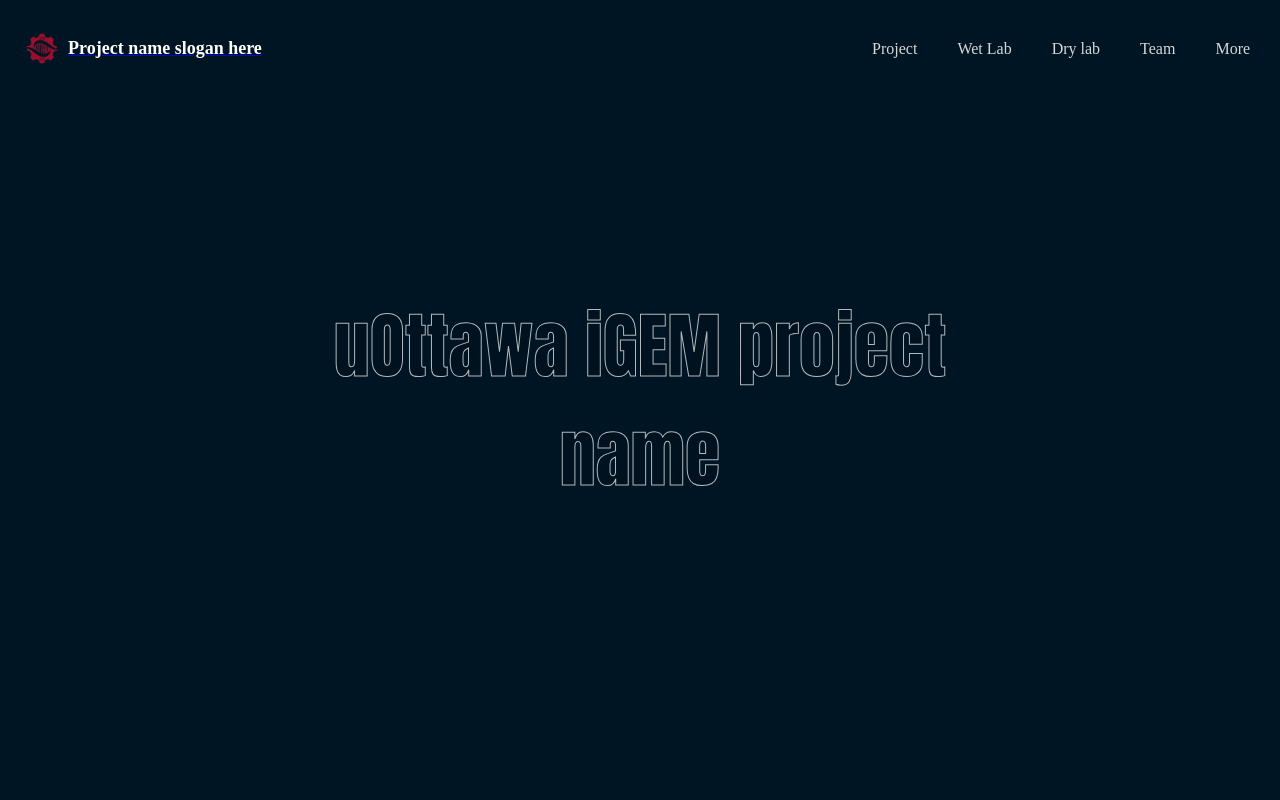
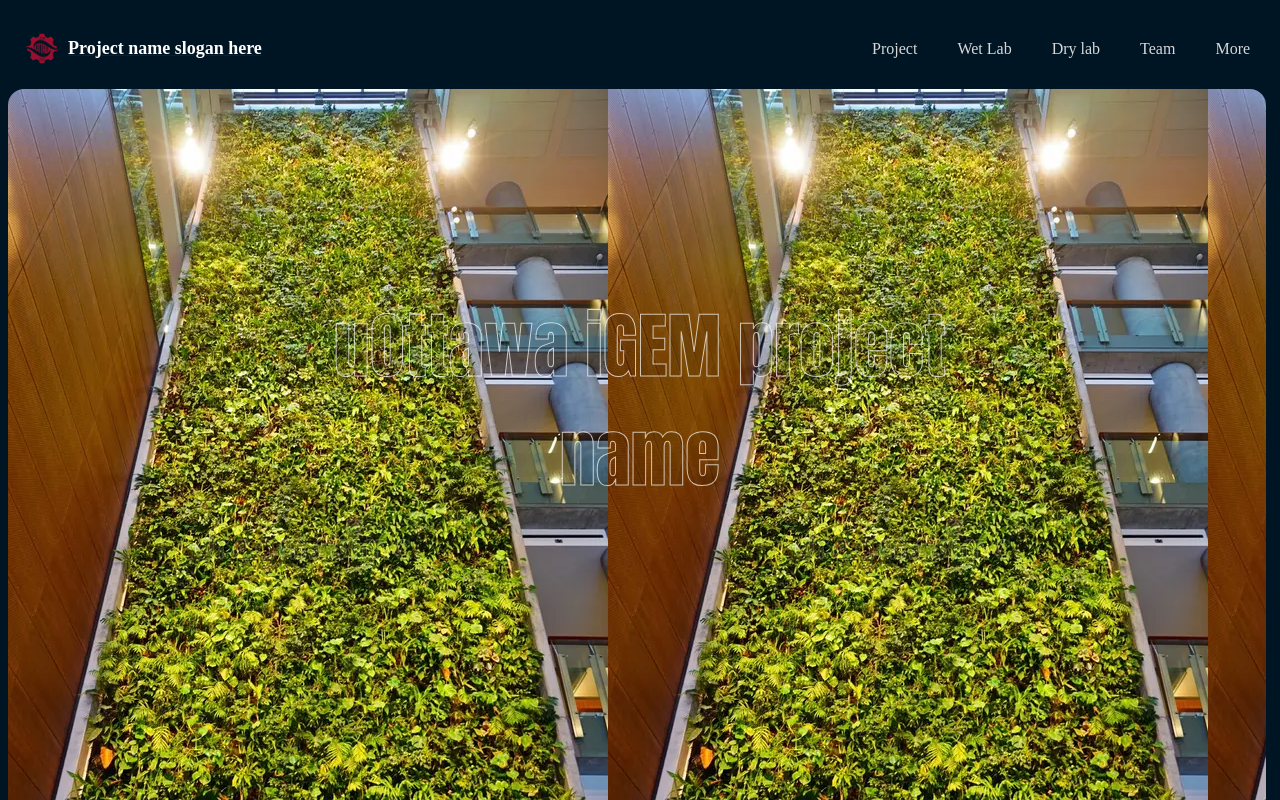
Before and after one commit to Lune3x3/uOttawa-iGEM-2024, a React (Create React App) app: page / in a window 1280 px wide. Shown: the top 800 px of the page. Built offline with nearby package versions, Linux system fonts and the light colour scheme.

Commit message:
Fixed navbar and started making main page pretty

```diff
--- a/src/Pages/Home.css
+++ b/src/Pages/Home.css
@@ -1,7 +1,7 @@
 @import "../Assets/Main.css";
 
 .homeHero {
-    background-color: var(--background);
+    background-image: url('../Assets/plantWall.jpg');
     width: 97%;
     height: 120vh;
     display: flex;
@@ -9,6 +9,15 @@
     align-items: center;
     padding: 0.75rem 1rem 0.75rem 1rem;
     border-radius: 1rem;
+}
+
+.frameMe {
+    width: calc(100% + 2rem);
+    height: calc(100% + 3rem);
+    margin-left: -1rem;
+    margin-top: -1.5rem;
+    margin-right: -1rem;
+    margin-bottom: -1.5rem;
 }
 
 .homeHeroText {
--- a/src/Pages/Home.js
+++ b/src/Pages/Home.js
@@ -1,6 +1,7 @@
 import './Home.css';
 import { Reveal } from './Reveal';
 import { useState, useEffect } from 'react';
+import { motion, useInView, useAnimation } from 'framer-motion';
 
 export const Home = () => {
     const [scrollPosition, setScrollPosition] = useState(0);
@@ -13,16 +14,22 @@
         return () => window.removeEventListener('scroll', onScroll);
     }, []);
 
-    console.log(scrollPosition);
+    //when scrollPosition > 179: change background to image gradient
 
     return (
         <>
             <section className="homeHero">
-                <div className="homeHeroText">
-                    <Reveal>
-                        <h1> uOttawa iGEM project name </h1>
-                    </Reveal>
-                </div>
+                <motion.div
+                initial={{ backgroundColor: 'rgba(0, 21, 36, 1)'}}
+                animate={{ backgroundColor: 'rgba(0, 0, 0, 0)'}}
+                transition={{ duration: 4}}
+                className='frameMe'>
+                    <div className="homeHeroText">
+                        <Reveal>
+                            <h1> uOttawa iGEM project name </h1>
+                        </Reveal>
+                    </div>
+                </motion.div>
             </section>
 
             <div className="frosted">
--- a/src/Pages/Navbar/Dropdown.js
+++ b/src/Pages/Navbar/Dropdown.js
@@ -2,13 +2,13 @@
 
 export const Dropdown = ({ submenus }) => {
     return (
-        <ul>
+        <ul className='submenu'>
             {submenus.map((submenu, index) => (
-                <li>
+                <div className='submenuItem'>
                     <a href={submenu.url} className="linkText">
                         {submenu.title}
                     </a>
-                </li>
+                </div>
             ))}
         </ul>
     )
--- a/src/Pages/Navbar/MenuItems.js
+++ b/src/Pages/Navbar/MenuItems.js
@@ -7,13 +7,13 @@
     const [visible, setVisible] = useState(false);
 
     return(
-        <li className="pageText"
+        <div className="pageText"
         onMouseEnter={() => setVisible(true)}
         onMouseLeave={() => setVisible(false)}>
             <a className="dropdown">
                 {items.title}
             </a>
             {visible && (<Dropdown submenus={items.submenu}/>)}
-        </li>
+        </div>
     );
 };
--- a/src/Pages/Navbar/MenuItemsData.js
+++ b/src/Pages/Navbar/MenuItemsData.js
@@ -15,7 +15,7 @@
                 url: '/proof-of-concept'
             },
             {
-                title: 'implementation',
+                title: 'Implementation',
                 url: '/implementation'
             }
         ]
--- a/src/Pages/Navbar/Navbar.css
+++ b/src/Pages/Navbar/Navbar.css
@@ -54,18 +54,39 @@
 
 .pageText {
     color: rgb(216, 216, 216);
+    position: relative;
 }
 
 .pageText:hover {
     color: white;
-    font-weight: 700;
     cursor: pointer;
+}
+
+.dropdown {
+    text-decoration: none;
 }
 
 .linkText {
     color: rgb(216, 216, 216);
+    text-decoration: none;
 }
 
 .linkText:hover {
     color: white;
+    text-decoration: none;
 }
+
+.submenu {
+    background-color: var(--background);
+    position: absolute;
+    padding: 10px;
+    padding-top: 30px;
+}
+
+.submenuItem {
+    padding: 10px;
+}
+
+.submenuItem:hover {
+    background-color: var(--primary);
+}
```
Also changed, not shown: src/Assets/plantWall.jpg (added).
